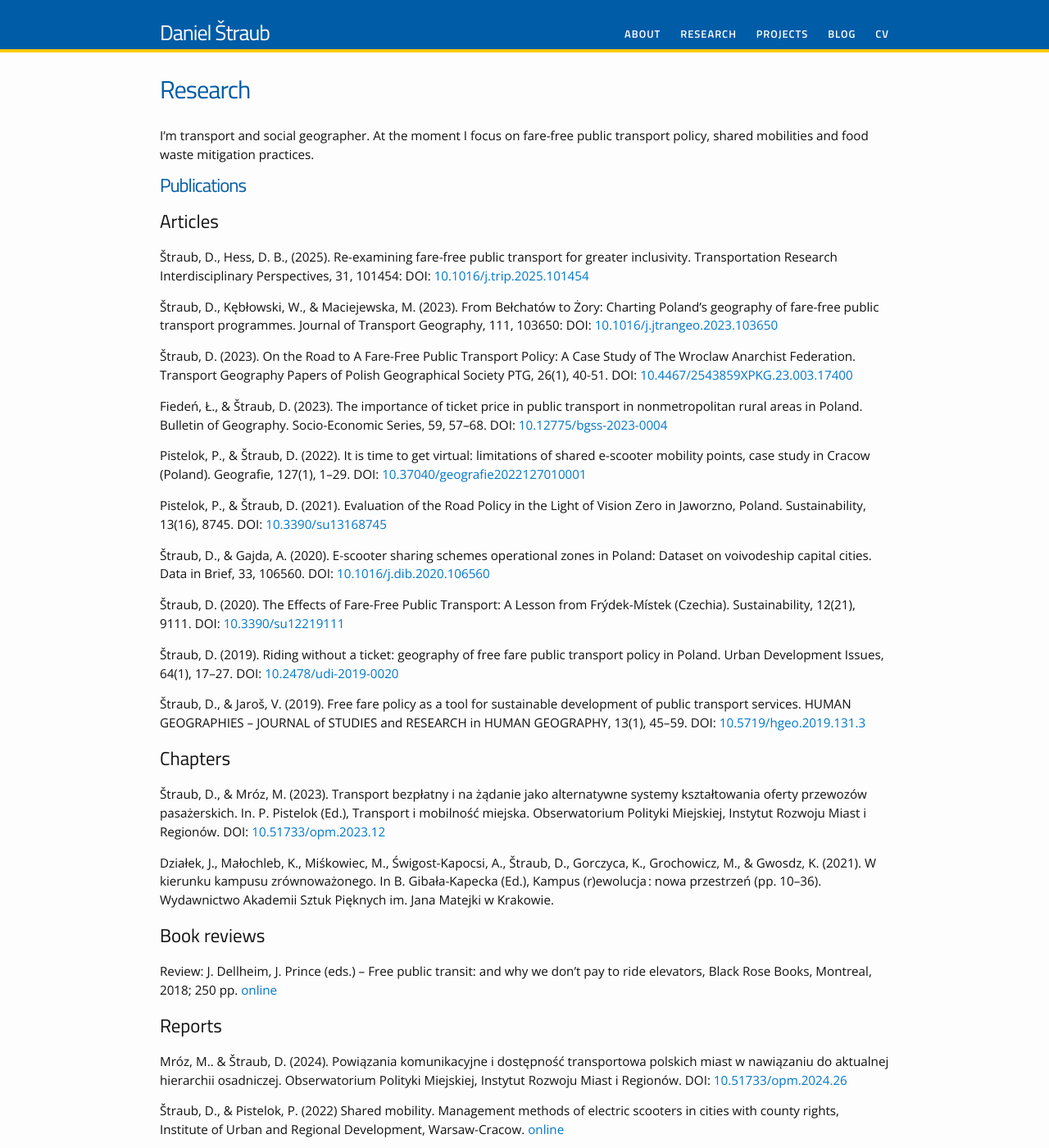
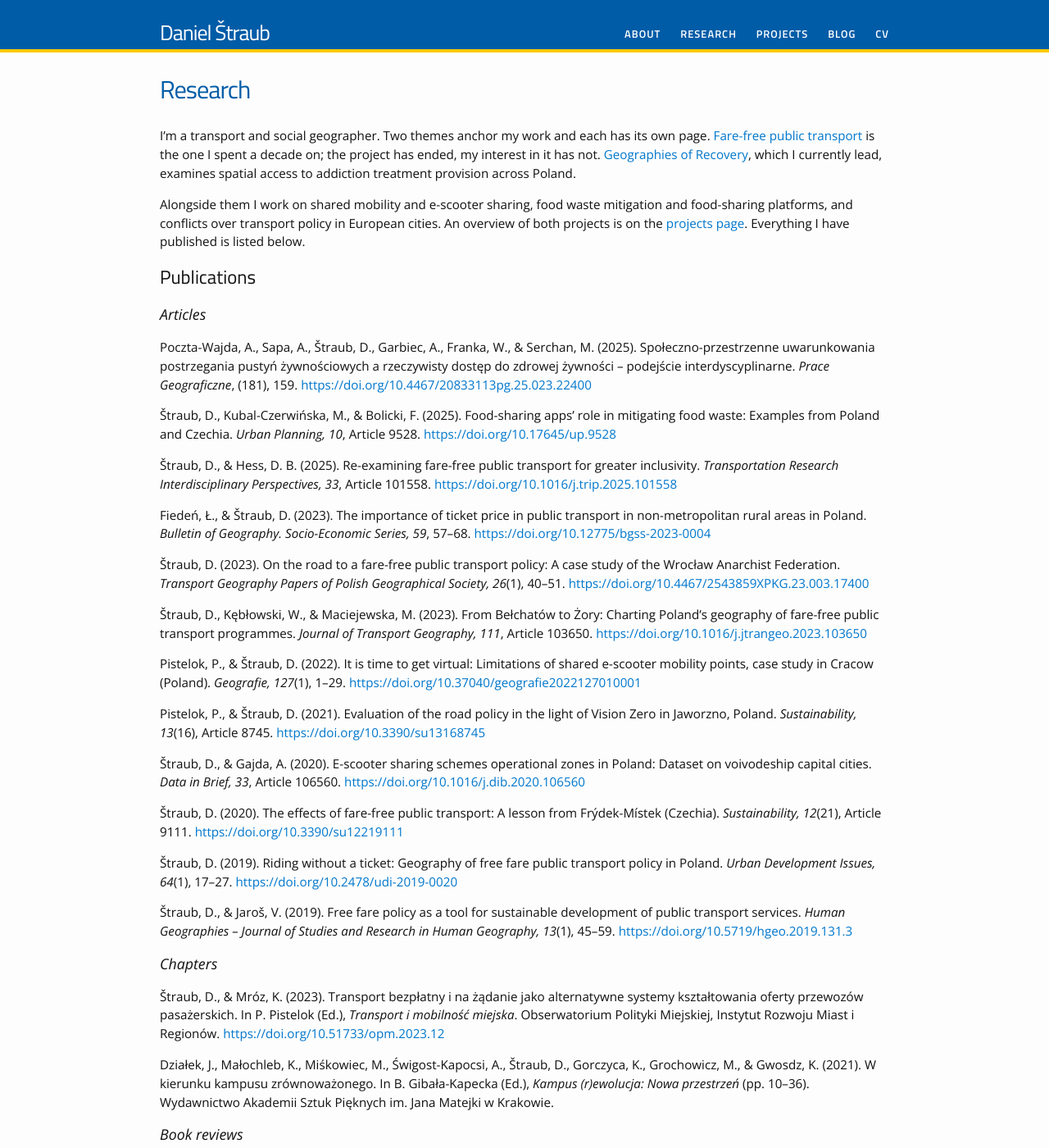
Before and after one commit to tracetheheat/tracetheheat.github.io, a Jekyll site: the page built from research.md, in a window 1280 px wide and 1400 px high. Shown: the whole window at 82% size. Built offline with Jekyll 4.4.1, drawn with Linux system fonts in a browser that asks for light colours; some of the changed text lies outside the part shown.

Commit message:
Rewrite Research page and fix broken e-scooter post link
Update the publications and popular writing lists with current entries, restructure headings from h1/h2 to h2/h3, switch straubd.me links to relative paths, and fix the "Future of the e-scooter..." post link to use its actual e-scooters category instead of mobility (also fixed in the referencing 2020-12-23 post).

Co-Authored-By: Claude Sonnet 5 <noreply@anthropic.com>

```diff
--- a/research.md
+++ b/research.md
@@ -2,63 +2,71 @@
 layout: page
 title: Research
 permalink: /research/
-description: "Research profile and publication list of Daniel Štraub, a transport and social geographer focusing on fare-free public transport, shared mobility and food waste mitigation."
+description: "Research profile and full publication list of Daniel Štraub, a transport and social geographer working on fare-free public transport, shared mobility, food waste mitigation and spatial access to addiction treatment."
 ---
 
-I'm transport and social geographer. At the moment I focus on fare-free public transport policy, shared mobilities and food waste mitigation practices.
+I'm a transport and social geographer. Two themes anchor my work and each has its own page. [Fare-free public transport](/projects/fare-free-public-transport/) is the one I spent a decade on; the project has ended, my interest in it has not. [Geographies of Recovery](/projects/geographies-of-recovery/), which I currently lead, examines spatial access to addiction treatment provision across Poland.
 
-# Publications
-## Articles
-Štraub, D., Hess, D. B., (2025). Re-examining fare-free public transport for greater inclusivity. Transportation Research Interdisciplinary Perspectives, 31, 101454: DOI: [10.1016/j.trip.2025.101454](https://doi.org/10.1016/j.trip.2025.101454)
+Alongside them I work on shared mobility and e-scooter sharing, food waste mitigation and food-sharing platforms, and conflicts over transport policy in European cities. An overview of both projects is on the [projects page](/projects/). Everything I have published is listed below.
 
-Štraub, D., Kębłowski, W., & Maciejewska, M. (2023). From Bełchatów to Żory: Charting Poland's geography of fare-free public transport programmes. Journal of Transport Geography, 111, 103650: DOI: [10.1016/j.jtrangeo.2023.103650](https://doi.org/10.1016/j.jtrangeo.2023.103650)
+## Publications
 
-Štraub, D. (2023). On the Road to A Fare-Free Public Transport Policy: A Case Study of The Wroclaw Anarchist Federation. Transport Geography Papers of Polish Geographical Society PTG, 26(1), 40-51. DOI: [10.4467/2543859XPKG.23.003.17400](https://www.ejournals.eu/PKGKPTG/2023/26(1)/art/23468/)
+### Articles
 
-Fiedeń, Ł., & Štraub, D. (2023). The importance of ticket price in public transport in nonmetropolitan rural areas in Poland. Bulletin of Geography. Socio-Economic Series, 59, 57–68. DOI: [10.12775/bgss-2023-0004](https://doi.org/10.12775/bgss-2023-0004)
+Poczta-Wajda, A., Sapa, A., Štraub, D., Garbiec, A., Franka, W., & Serchan, M. (2025). Społeczno-przestrzenne uwarunkowania postrzegania pustyń żywnościowych a rzeczywisty dostęp do zdrowej żywności – podejście interdyscyplinarne. *Prace Geograficzne*, (181), 159. [https://doi.org/10.4467/20833113pg.25.023.22400](https://doi.org/10.4467/20833113pg.25.023.22400)
 
-Pistelok, P., & Štraub, D. (2022). It is time to get virtual: limitations of shared e-scooter mobility points, case study in Cracow (Poland). Geografie, 127(1), 1–29. DOI: [10.37040/geografie2022127010001](https://doi.org/10.37040/geografie2022127010001)
+Štraub, D., Kubal-Czerwińska, M., & Bolicki, F. (2025). Food-sharing apps' role in mitigating food waste: Examples from Poland and Czechia. *Urban Planning, 10*, Article 9528. [https://doi.org/10.17645/up.9528](https://doi.org/10.17645/up.9528)
 
-Pistelok, P., & Štraub, D. (2021). Evaluation of the Road Policy in the Light of Vision Zero in Jaworzno, Poland.
-Sustainability, 13(16), 8745. DOI: [10.3390/su13168745](https://doi.org/10.3390/su13168745)
+Štraub, D., & Hess, D. B. (2025). Re-examining fare-free public transport for greater inclusivity. *Transportation Research Interdisciplinary Perspectives, 33*, Article 101558. [https://doi.org/10.1016/j.trip.2025.101558](https://doi.org/10.1016/j.trip.2025.101558)
 
-Štraub, D., & Gajda, A. (2020). E-scooter sharing schemes operational zones in Poland: Dataset on voivodeship capital cities. Data in Brief, 33, 106560. DOI: [10.1016/j.dib.2020.106560](https://doi.org/10.1016/j.dib.2020.106560)
+Fiedeń, Ł., & Štraub, D. (2023). The importance of ticket price in public transport in non-metropolitan rural areas in Poland. *Bulletin of Geography. Socio-Economic Series, 59*, 57–68. [https://doi.org/10.12775/bgss-2023-0004](https://doi.org/10.12775/bgss-2023-0004)
 
-Štraub, D. (2020). The Effects of Fare-Free Public Transport: A Lesson from Frýdek-Místek (Czechia). Sustainability, 12(21), 9111. DOI: [10.3390/su12219111](https://doi.org/10.3390/su12219111)
+Štraub, D. (2023). On the road to a fare-free public transport policy: A case study of the Wrocław Anarchist Federation. *Transport Geography Papers of Polish Geographical Society, 26*(1), 40–51. [https://doi.org/10.4467/2543859XPKG.23.003.17400](https://doi.org/10.4467/2543859XPKG.23.003.17400)
 
-Štraub, D. (2019). Riding without a ticket: geography of free fare public transport policy in Poland. Urban Development Issues, 64(1), 17–27. DOI: [10.2478/udi-2019-0020](https://doi.org/10.2478/udi-2019-0020)
+Štraub, D., Kębłowski, W., & Maciejewska, M. (2023). From Bełchatów to Żory: Charting Poland's geography of fare-free public transport programmes. *Journal of Transport Geography, 111*, Article 103650. [https://doi.org/10.1016/j.jtrangeo.2023.103650](https://doi.org/10.1016/j.jtrangeo.2023.103650)
 
-Štraub, D., & Jaroš, V. (2019). Free fare policy as a tool for sustainable development of public transport services. HUMAN GEOGRAPHIES – JOURNAL of STUDIES and RESEARCH in HUMAN GEOGRAPHY, 13(1), 45–59. DOI: [10.5719/hgeo.2019.131.3](http://dx.doi.org/10.5719/hgeo.2019.131.3)
+Pistelok, P., & Štraub, D. (2022). It is time to get virtual: Limitations of shared e-scooter mobility points, case study in Cracow (Poland). *Geografie, 127*(1), 1–29. [https://doi.org/10.37040/geografie2022127010001](https://doi.org/10.37040/geografie2022127010001)
 
-## Chapters
-Štraub, D., & Mróz, M. (2023). Transport bezpłatny i na żądanie jako alternatywne systemy kształtowania oferty przewozów pasażerskich. In. P. Pistelok (Ed.), Transport i mobilność miejska. Obserwatorium Polityki Miejskiej, Instytut Rozwoju Miast i Regionów. DOI: [10.51733/opm.2023.12](https://obserwatorium.miasta.pl/biblioteka/transport-publiczny-i-na-zadanie-jako-alternatywne-systemy-ksztaltowania-oferty-przewozow-pasazerskich/)
+Pistelok, P., & Štraub, D. (2021). Evaluation of the road policy in the light of Vision Zero in Jaworzno, Poland. *Sustainability, 13*(16), Article 8745. [https://doi.org/10.3390/su13168745](https://doi.org/10.3390/su13168745)
 
-Działek, J., Małochleb, K., Miśkowiec, M., Świgost-Kapocsi, A., Štraub, D., Gorczyca, K., Grochowicz, M., & Gwosdz, K. (2021). W kierunku kampusu zrównoważonego. In B. Gibała-Kapecka (Ed.), Kampus (r)ewolucja : nowa przestrzeń (pp. 10–36). Wydawnictwo Akademii Sztuk Pięknych im. Jana Matejki w Krakowie.
+Štraub, D., & Gajda, A. (2020). E-scooter sharing schemes operational zones in Poland: Dataset on voivodeship capital cities. *Data in Brief, 33*, Article 106560. [https://doi.org/10.1016/j.dib.2020.106560](https://doi.org/10.1016/j.dib.2020.106560)
 
-## Book reviews
-Review: J. Dellheim, J. Prince (eds.) – Free public transit: and why we don’t pay to ride elevators, Black Rose Books, Montreal, 2018; 250 pp. [online](https://www.ejournals.eu/PKGKPTG/2021/24(1)/art/20596/)
+Štraub, D. (2020). The effects of fare-free public transport: A lesson from Frýdek-Místek (Czechia). *Sustainability, 12*(21), Article 9111. [https://doi.org/10.3390/su12219111](https://doi.org/10.3390/su12219111)
 
-## Reports
-Mróz, M.. & Štraub, D. (2024). Powiązania komunikacyjne i dostępność transportowa polskich miast w nawiązaniu do aktualnej hierarchii osadniczej. Obserwatorium Polityki Miejskiej, Instytut Rozwoju Miast i Regionów. DOI: [10.51733/opm.2024.26](https://irmir.pl/wp-content/uploads/2024/06/Powiazania-komunikacyjne.pdf)
+Štraub, D. (2019). Riding without a ticket: Geography of free fare public transport policy in Poland. *Urban Development Issues, 64*(1), 17–27. [https://doi.org/10.2478/udi-2019-0020](https://doi.org/10.2478/udi-2019-0020)
 
-Štraub, D., & Pistelok, P. (2022) Shared mobility. Management methods of electric scooters in cities with county rights,
-Institute of Urban and Regional Development, Warsaw-Cracow. [online](https://obserwatorium.miasta.pl/mobilnosc-wspoldzielona/)
+Štraub, D., & Jaroš, V. (2019). Free fare policy as a tool for sustainable development of public transport services. *Human Geographies – Journal of Studies and Research in Human Geography, 13*(1), 45–59. [https://doi.org/10.5719/hgeo.2019.131.3](https://doi.org/10.5719/hgeo.2019.131.3)
 
-# Popular
-* _"Fare-free public transport against injustice – if optimized"_ - oped post for [Intelligent Transport](https://www.intelligenttransport.com/transport-articles/126057/fare-free-public-transport-against-injustice-if-optimised/)
+### Chapters
 
-* _"E-scooter sharing schemes – managerial practises: pilot results, Cracow (PL) "_ - op-ed post for [Observatorium Polityki Miejskiej](http://obserwatorium.miasta.pl/) (Urban Policy Observatory); currently only in Polish [here](http://obserwatorium.miasta.pl/praktyki-zarzadzania-segmentem-uto-w-polskich-miastach-wnioski-z-pilotazu/), English soon
+Štraub, D., & Mróz, K. (2023). Transport bezpłatny i na żądanie jako alternatywne systemy kształtowania oferty przewozów pasażerskich. In P. Pistelok (Ed.), *Transport i mobilność miejska*. Obserwatorium Polityki Miejskiej, Instytut Rozwoju Miast i Regionów. [https://doi.org/10.51733/opm.2023.12](https://doi.org/10.51733/opm.2023.12)
 
-* _"Future of the e-scooter sharing schemes: examples of various approaches"_ - op-ed post for [Observatorium Polityki Miejskiej](http://obserwatorium.miasta.pl/) (Urban Policy Observatory); for Polish version go [here](http://obserwatorium.miasta.pl/przyszlosc-branzy-e-hulajnog-a-dzialania-miast/), English version [at this blog](https://straubd.me/blog/2020/10/mobility/future-of-the-escooter)
+Działek, J., Małochleb, K., Miśkowiec, M., Świgost-Kapocsi, A., Štraub, D., Gorczyca, K., Grochowicz, M., & Gwosdz, K. (2021). W kierunku kampusu zrównoważonego. In B. Gibała-Kapecka (Ed.), *Kampus (r)ewolucja: Nowa przestrzeń* (pp. 10–36). Wydawnictwo Akademii Sztuk Pięknych im. Jana Matejki w Krakowie.
 
-* _"In the search of new strategies! COVID-19 and new (non)mobility patterns"_ - policy paper for [Observatorium Polityki Miejskiej](http://obserwatorium.miasta.pl/) (Urban Policy Observatory); post with short Polish description [here](http://obserwatorium.miasta.pl/covid-19-i-nowe-kierunki-niemobilnosci-raport/?fbclid=IwAR3OhpFHzXqa3SMQApxX4kJxM5u_xVZLK4BBApFhYeNmsgNlBaoGqRyEw7c), for pdf in English go to this [blog entry](https://straubd.me/blog/2020/05/mobility/covid19-and-non-mobility-strategies)
+### Book reviews
 
-* _"Time to accelerate the MaaS integration is now!"_ - op-ed post for [Observatorium Polityki Miejskiej](http://obserwatorium.miasta.pl/) (Urban Policy Observatory); original [Polish version](http://obserwatorium.miasta.pl/maasa-forma-czas-na-zdecydowane-dzialania/?fbclid=IwAR3qKlRuUPxWr_EZBQfGY8mYb78gGLpXhxinyRkcOSei3gOHsoii4eBgh_4) of the post and [here](https://straubd.me/blog/2020/04/mobility/time-to-accelerate-maas-integration-is-now) English
+Štraub, D. (2021). [Review of the book *Free public transit: And why we don't pay to ride elevators*, by J. Dellheim & J. Prince, Eds., Black Rose Books, 2018, 250 pp.]. *Transport Geography Papers of Polish Geographical Society, 24*(1), 101–102. [Read online](https://www.ejournals.eu/PKGKPTG/2021/24(1)/art/20596/)
 
-* _"MaaS could change daily travelling - time to create a shared vision_" - op-ed post written for [Observatorium Polityki Miejskiej](http://obserwatorium.miasta.pl/) (Urban Policy Observatory), [original](http://obserwatorium.miasta.pl/wiele-srodkow-transportu-jeden-system-czym-jest-mobility-as-a-service/) article (Polish) and [English](https://straubd.me/blog/2020/01/mobility/MaaS-could-change-daily-travelling-time-to-create-a-shared-vision) version
+### Reports
 
-* _"Sometimes, innovations are born in the suburbs,"_ - opinion post about [free-fare public transport](https://apolitical.co/solution_article/how-a-sleepy-czech-town-became-a-public-transport-pioneer/) in Frýdek-Místek for [Apolitical](https://apolitical.co/home)
+Mróz, K., & Štraub, D. (2024). *Powiązania komunikacyjne i dostępność transportowa polskich miast w nawiązaniu do aktualnej hierarchii osadniczej*. Obserwatorium Polityki Miejskiej, Instytut Rozwoju Miast i Regionów. [https://doi.org/10.51733/opm.2024.26](https://doi.org/10.51733/opm.2024.26)
 
-* guest post at [Free Fare Public Transport](https://freepublictransport.info) blog about &#128652; free public transport in [Frýdek Místek](https://freepublictransport.info/2019/03/12/free-fare-public-transport-policy-study-case-frydek-mistek/)
+Štraub, D., & Pistelok, P. (2022). *Shared mobility: Management methods of electric scooters in cities with county rights*. Institute of Urban and Regional Development. [Read online](https://obserwatorium.miasta.pl/mobilnosc-wspoldzielona/)
 
-[def]: https://doi.org/10.12775/bgss-2023-0004
+## Popular writing
+
+* "Fare-free public transport against injustice – if optimised" — op-ed for [Intelligent Transport](https://www.intelligenttransport.com/transport-articles/126057/fare-free-public-transport-against-injustice-if-optimised/)
+
+* "E-scooter sharing schemes – managerial practices: Pilot results, Cracow (PL)" — op-ed for the [Urban Policy Observatory](https://obserwatorium.miasta.pl/), [in Polish](https://obserwatorium.miasta.pl/praktyki-zarzadzania-segmentem-uto-w-polskich-miastach-wnioski-z-pilotazu/)
+
+* "Future of the e-scooter sharing schemes: Examples of various approaches" — op-ed for the [Urban Policy Observatory](https://obserwatorium.miasta.pl/), [in Polish](https://obserwatorium.miasta.pl/przyszlosc-branzy-e-hulajnog-a-dzialania-miast/) and [in English on this blog](/blog/2020/10/e-scooters/future-of-the-escooter)
+
+* "In the search of new strategies! COVID-19 and new (non)mobility patterns" — policy paper for the [Urban Policy Observatory](https://obserwatorium.miasta.pl/), [Polish summary](https://obserwatorium.miasta.pl/covid-19-i-nowe-kierunki-niemobilnosci-raport/) and [English PDF via this blog](/blog/2020/05/mobility/covid19-and-non-mobility-strategies)
+
+* "Time to accelerate the MaaS integration is now!" — op-ed for the [Urban Policy Observatory](https://obserwatorium.miasta.pl/), [in Polish](https://obserwatorium.miasta.pl/maasa-forma-czas-na-zdecydowane-dzialania/) and [in English on this blog](/blog/2020/04/mobility/time-to-accelerate-maas-integration-is-now)
+
+* "MaaS could change daily travelling – time to create a shared vision" — op-ed for the [Urban Policy Observatory](https://obserwatorium.miasta.pl/), [in Polish](https://obserwatorium.miasta.pl/wiele-srodkow-transportu-jeden-system-czym-jest-mobility-as-a-service/) and [in English on this blog](/blog/2020/01/mobility/MaaS-could-change-daily-travelling-time-to-create-a-shared-vision)
+
+* "Sometimes, innovations are born in the suburbs" — opinion piece on [fare-free public transport in Frýdek-Místek](https://apolitical.co/solution_article/how-a-sleepy-czech-town-became-a-public-transport-pioneer/) for [Apolitical](https://apolitical.co/home)
+
+* Guest post on fare-free public transport in [Frýdek-Místek](https://freepublictransport.info/2019/03/12/free-fare-public-transport-policy-study-case-frydek-mistek/) &#128652; for the [Free Fare Public Transport](https://freepublictransport.info) blog
```
Also changed, not shown: _posts/2020-12-23-managerial-practises-and-escooter-sharing-services-pilot-results.md (+1 -1 lines).
